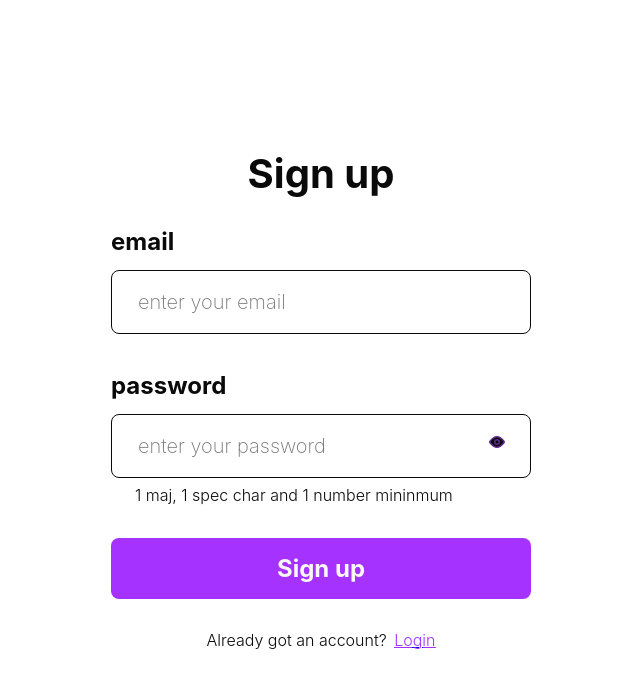
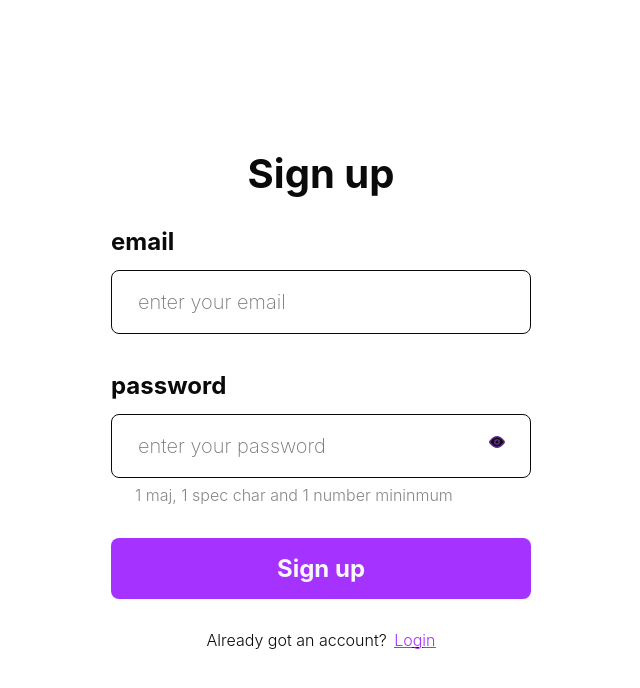
Before and after one commit to quentingrchr/design-system, a React (Create React App) app: page /SignUp in a window 1280 px wide. Shown: the top 688 px of the page, without its empty margins (319-959 px from the left). Built offline with nearby package versions, Linux system fonts and the light colour scheme.

Commit message:
InputTextGroup > change helper color

```diff
--- a/src/components/InputTextGroup/BottomText.tsx
+++ b/src/components/InputTextGroup/BottomText.tsx
@@ -17,7 +17,7 @@ export default function BottomText({ text, type }: IProps) {
   const textColor: ColorsMap = {
     success: "success-base",
     error: "danger-base",
-    help: "primary-dark",
+    help: "grey-darken",
   };
 
   if (!text) return null;
```
